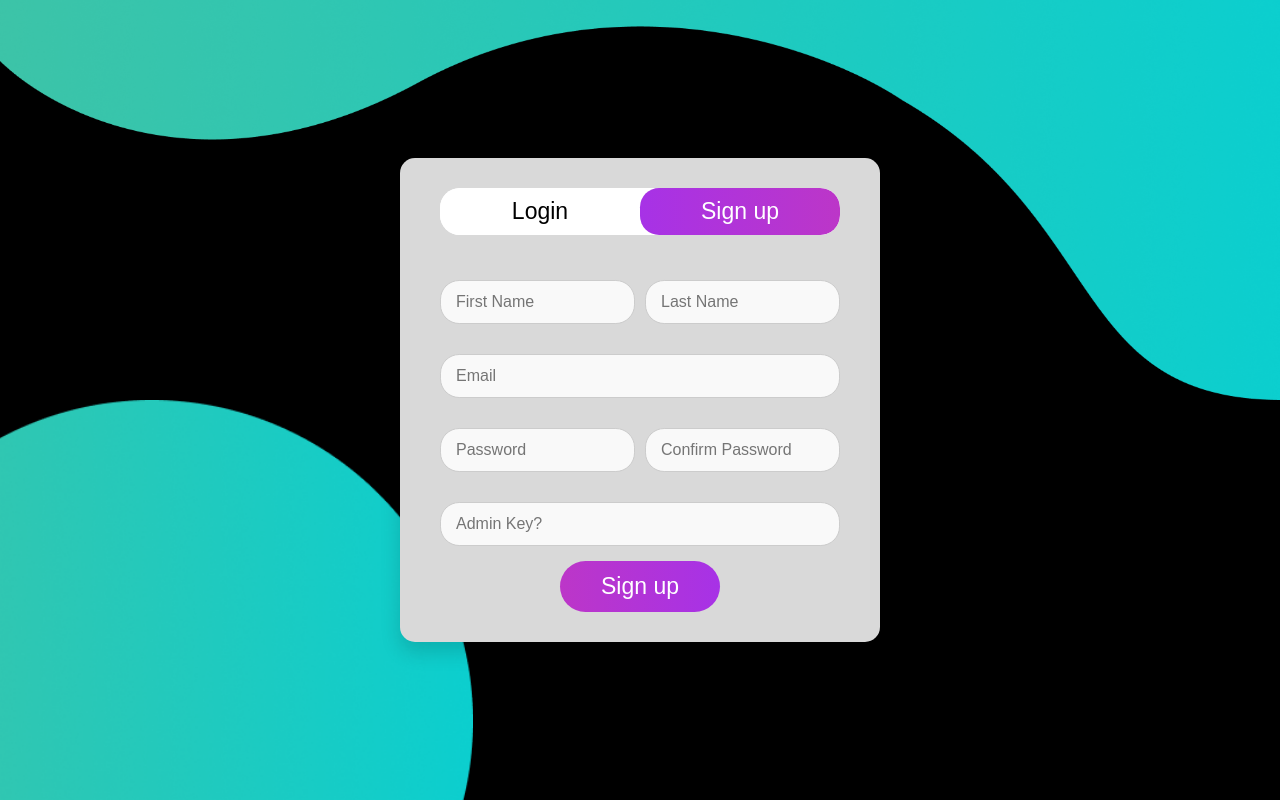
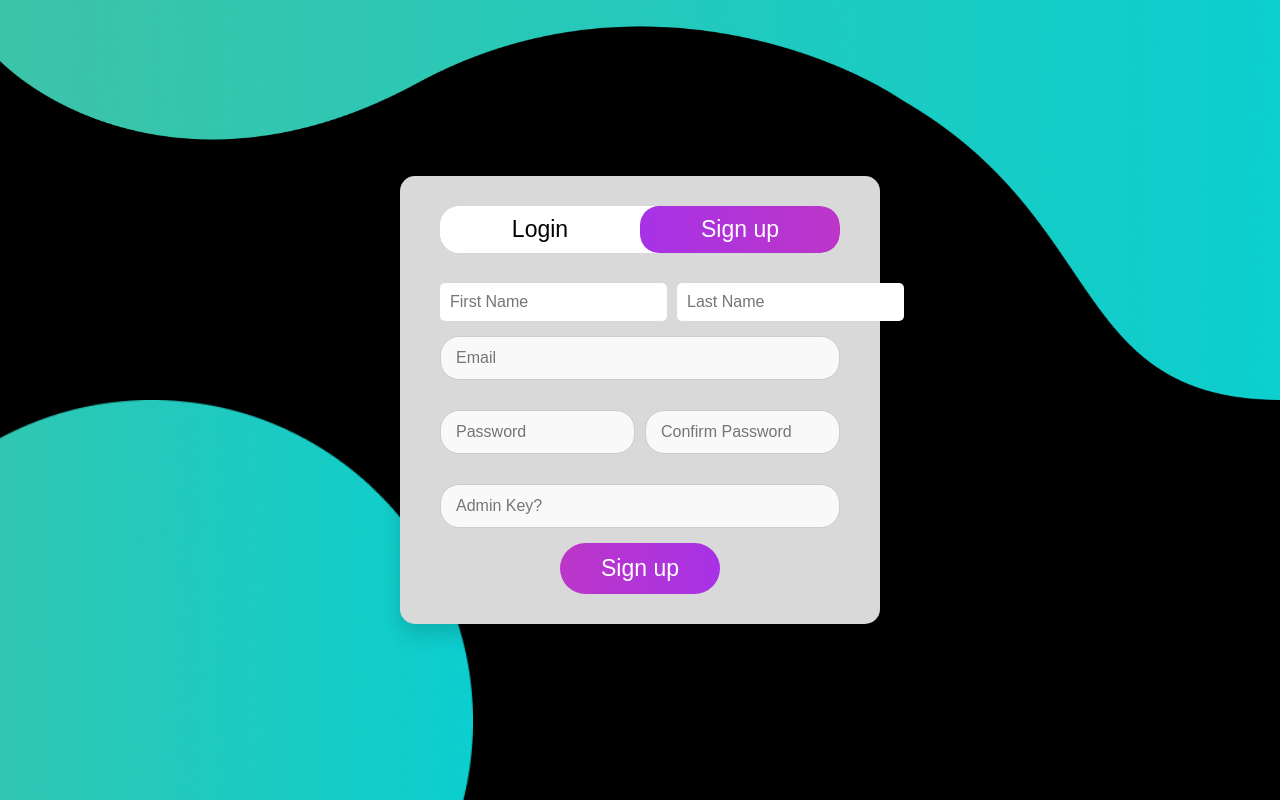
Before and after one commit to yoyobazzi3/DigitalNestScheduler, a React (Create React App) app in the folder Frontend/my-react-app/: page /signup in a window 1280 px wide. Built offline with nearby package versions, Linux system fonts and the light colour scheme.

Commit message:
chore: fixed css classes with more description

```diff
--- a/Frontend/my-react-app/src/pages/Signup.css
+++ b/Frontend/my-react-app/src/pages/Signup.css
@@ -10,7 +10,7 @@
     overflow: hidden;
   }
 
-  form{
+  .Signup-form{
     gap: 0;
   }
 
@@ -62,7 +62,11 @@
     border-radius: 1.5vw;
   }
 
-  .Signup-form input {
+  .firstName, .lastName{
+    border-radius: 1.5vw;
+  }
+
+  .Signup-form .passwordInput, .confirmPasswordInput, .adminKeyInput, .emailInput {
     display: block;
     width: 92%;
     padding: 12px 15px;
--- a/Frontend/my-react-app/src/pages/Signup.jsx
+++ b/Frontend/my-react-app/src/pages/Signup.jsx
@@ -85,6 +85,7 @@ const Signup = () => {
             type="email"
             name="email"
             placeholder="Email"
+            className='emailInput'
             value={formData.email}
             onChange={handleChange}
           />
@@ -93,12 +94,14 @@ const Signup = () => {
               type="password"
               name="password"
               placeholder="Password"
+              className='passwordInput'
               value={formData.password}
               onChange={handleChange}
             />
             <input
               type="password"
               name="confirmPassword"
+              className='confirmPasswordInput'
               placeholder="Confirm Password"
               value={formData.confirmPassword}
               onChange={handleChange}
@@ -108,6 +111,7 @@ const Signup = () => {
             type="password"
             name="adminKey"
             placeholder="Admin Key?"
+            className='adminKeyInput'
             value={formData.adminKey}
             onChange={handleChange}
           />
```
